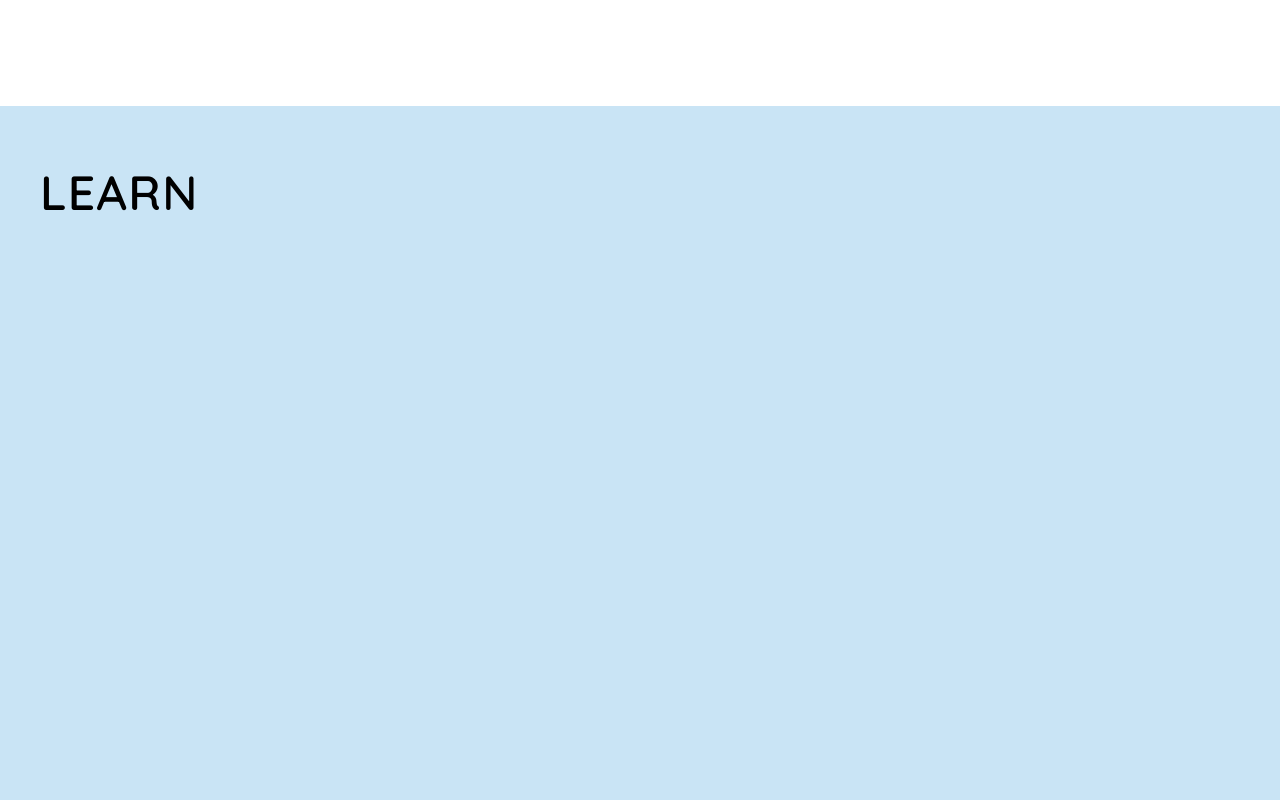
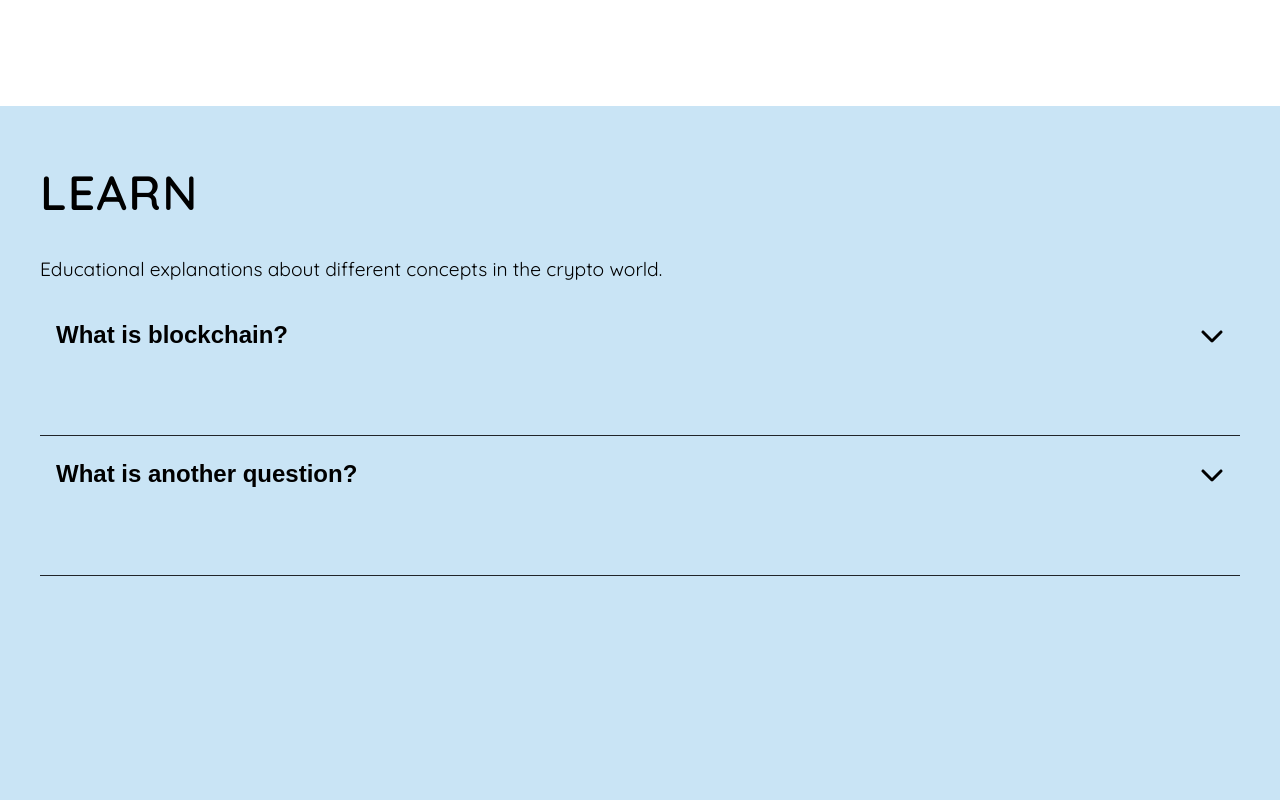
Before and after one commit to SMelidoni/coinpulse-crypto-app, a React (Create React App) app: page / in a window 1280 px wide. Shown: the part 1660-2460 px from the top of the page. Built offline with nearby package versions, Linux system fonts and the light colour scheme; no server answers.

Commit message:
Add sub-header and dummy dropdowns (Learn section)

```diff
--- a/package.json
+++ b/package.json
@@ -3,6 +3,8 @@
 	"version": "0.1.0",
 	"private": true,
 	"dependencies": {
+		"@fortawesome/free-solid-svg-icons": "^6.4.2",
+		"@fortawesome/react-fontawesome": "^0.2.0",
 		"@testing-library/jest-dom": "^5.16.5",
 		"@testing-library/react": "^13.4.0",
 		"@testing-library/user-event": "^13.5.0",
--- a/src/pages/learn/learn.component.tsx
+++ b/src/pages/learn/learn.component.tsx
@@ -1,11 +1,57 @@
 import './learn.styles.scss';
-import React, { FC } from 'react';
+import React, { FC, useState } from 'react';
+import { FontAwesomeIcon } from '@fortawesome/react-fontawesome';
+import { faChevronDown, faChevronUp } from '@fortawesome/free-solid-svg-icons';
 
 const Learn: FC = () => {
+	const [openQuestion, setOpenQuestion] = useState<number | null>(null);
+
+	const questionsAnswers = [
+		{
+			question: 'What is blockchain?',
+			answer:
+				'Blockchain is a system of recording information in a way that makes it difficult or impossible to change, hack, or cheat the system.',
+		},
+		{
+			question: 'What is another question?',
+			answer: 'Here is the answer to another question.',
+		},
+	];
+
 	return (
 		<section id='learn' className='learn-section'>
 			<div className='learn-container'>
 				<h1 className='title'>Learn</h1>
+				<p className='sub-header'>
+					Educational explanations about different concepts in the crypto world.
+				</p>
+
+				{questionsAnswers.map((item, index) => (
+					<div
+						key={index}
+						className={`faq-item ${index === openQuestion ? 'open' : ''}`}
+					>
+						<div className='qa-container'>
+							<button
+								className='question'
+								onClick={() =>
+									setOpenQuestion(index === openQuestion ? null : index)
+								}
+							>
+								{item.question}
+								<FontAwesomeIcon
+									icon={index === openQuestion ? faChevronUp : faChevronDown}
+									className={`arrow ${index === openQuestion ? 'open' : ''}`}
+								/>
+							</button>
+							{index === openQuestion ? (
+								<p className={`answer open`}>{item.answer}</p>
+							) : (
+								<p className='answer'>{item.answer}</p>
+							)}
+						</div>
+					</div>
+				))}
 			</div>
 		</section>
 	);
--- a/src/pages/learn/learn.styles.scss
+++ b/src/pages/learn/learn.styles.scss
@@ -12,16 +12,86 @@
 		align-items: flex-start;
 		display: flex;
 		flex-direction: column;
+		margin: 0 auto;
+		max-width: 1200px;
 		width: 100%;
-		max-width: 1200px;
-		margin: 0 auto;
 
 		.title {
 			font-size: 3rem;
 			font-weight: 600;
 			letter-spacing: 1.2px;
+			margin-bottom: 1rem;
 			text-transform: uppercase;
+		}
+
+		.sub-header {
+			font-size: 1.2rem;
+			font-weight: 400;
+			margin-bottom: 2rem;
+		}
+
+		.faq-item {
 			margin-bottom: 1rem;
+			width: 100%;
+
+			// Container for question and answer
+			.qa-container {
+				border-bottom: 1px solid $primary-text-color;
+				transition: padding-bottom 0.3s ease;
+
+				// Default padding for when answer is closed
+				padding-bottom: 0.5rem;
+			}
+
+			&.open .qa-container {
+				padding-bottom: 1rem;
+			}
+
+			.question {
+				align-items: center;
+				background: none;
+				background-color: transparent;
+				border: none;
+				cursor: pointer;
+				display: flex;
+				font-size: 1.5rem;
+				font-weight: 600;
+				justify-content: space-between;
+				padding: 0.5rem 1rem;
+				text-align: left;
+				transition: all 0.3s ease;
+				width: 100%;
+
+				&:hover {
+					color: $secondary-color;
+				}
+
+				.arrow {
+					transition: transform 0.3s ease;
+					transform: rotate(0deg);
+
+					&.open {
+						transform: rotate(180deg);
+					}
+				}
+			}
+
+			.answer {
+				background-color: lighten($background-white, 5%);
+				border-radius: 4px;
+				font-size: 1.2rem;
+				line-height: 1.5;
+				max-height: 0;
+				opacity: 0;
+				overflow: hidden;
+				padding: 1rem;
+				transition: max-height 0.5s ease, opacity 0.3s ease;
+
+				&.open {
+					max-height: 200px;
+					opacity: 1;
+				}
+			}
 		}
 	}
 }
```
Also changed, not shown: 1 other file (tests, documents, lock files or other folders).
